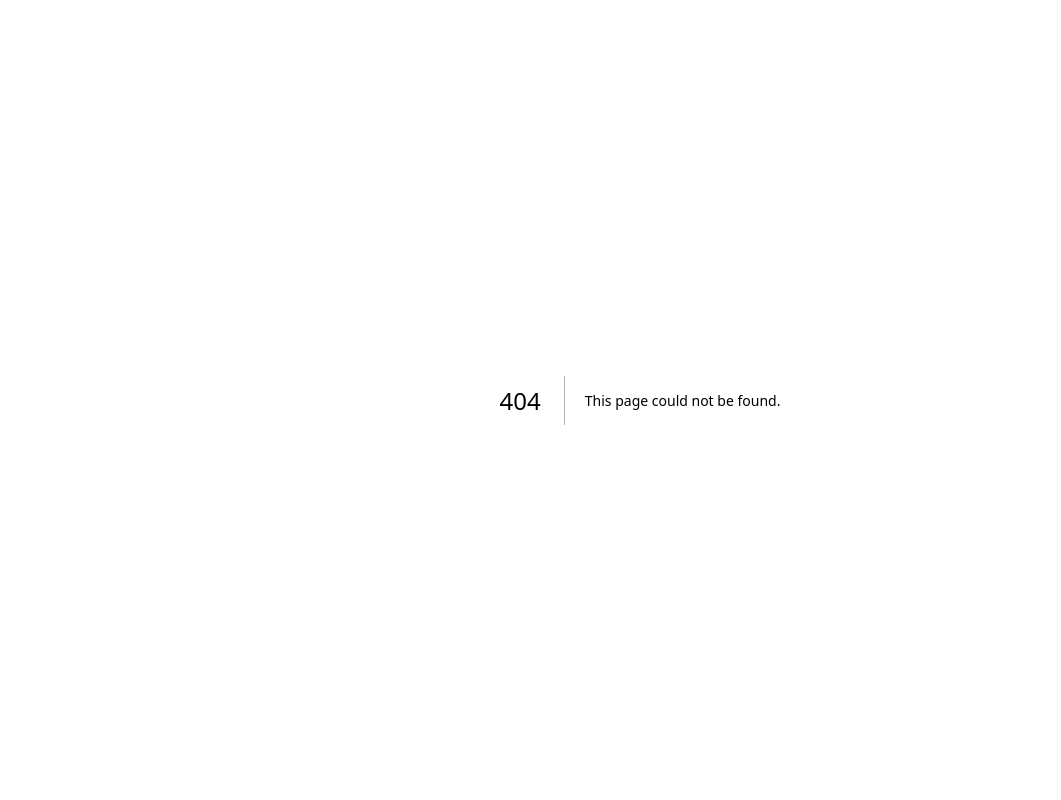
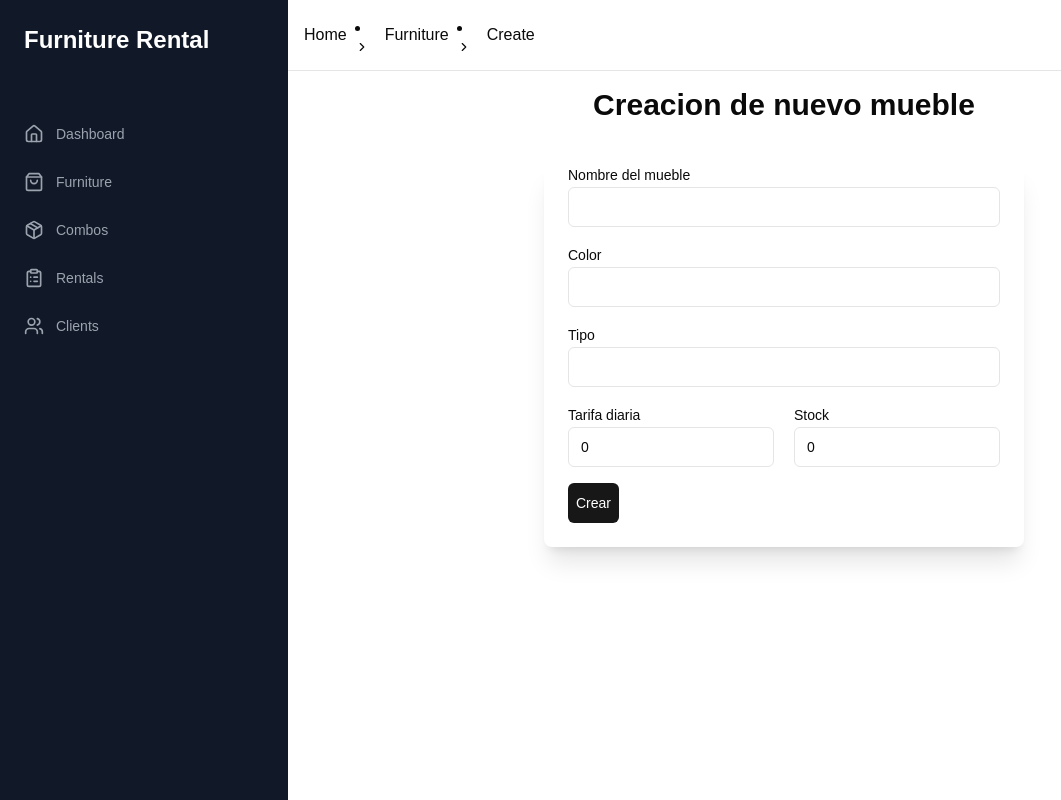
Before and after one commit to Samuel581/furniture-rental-client, a Next.js app: page /furniture/create in a window 1280 px wide. Before the commit this address had no page. Shown: the whole page, without its empty margins (0-1061 px from the left). Built offline with nearby package versions, Linux system fonts and the light colour scheme.

Commit message:
:sparkles: feat(furniture) include forms and components for details and creation

```diff
--- /dev/null
+++ b/src/app/(dashboard)/furniture/[id]/edit/page.tsx
@@ -0,0 +1,14 @@
+'use client'
+import React from 'react'
+import { useParams } from 'next/navigation'
+
+function Page() {
+    const { id } = useParams()
+  return (
+    <div>
+      This is the edit page for the furniture with id: {id}
+    </div>
+  )
+}
+
+export default Page
--- /dev/null
+++ b/src/app/(dashboard)/furniture/[id]/page.tsx
@@ -0,0 +1,17 @@
+"use client";
+import React from "react";
+import { useParams } from "next/navigation";
+import FurnitureCard from "@/components/features/furniture/FurnitureCard";
+
+function Page() {
+  const { id } = useParams();
+  const furnitureId = Array.isArray(id) ? id[0] : id || "";
+  return (
+    <div className="gap-10 m-10">
+      <h1 className="font-bold text-5xl text-center">Detalles de mueble</h1>
+      <FurnitureCard id={furnitureId} />
+    </div>
+  );
+}
+
+export default Page;
--- /dev/null
+++ b/src/app/(dashboard)/furniture/create/page.tsx
@@ -0,0 +1,11 @@
+import FurnitureForm from '@/components/features/furniture/FurnitureForm'
+import React from 'react'
+
+export default function Page() {
+  return (
+    <div className='gap-10'>
+      <h1 className='text-3xl font-bold text-center'> Creacion de nuevo mueble </h1>
+      <FurnitureForm/>
+    </div>
+  )
+}
--- /dev/null
+++ b/src/components/core/data-display/DisplayRow.tsx
@@ -0,0 +1,11 @@
+import React from 'react'
+
+function DisplayRow({ children }: { children: React.ReactNode }) {
+  return (
+    <div className="flex items-center gap-2 text-gray-600">
+        {children}
+    </div>
+  )
+}
+
+export default DisplayRow
--- /dev/null
+++ b/src/components/features/furniture/FurnitureCard.tsx
@@ -0,0 +1,77 @@
+import DisplayRow from "@/components/core/data-display/DisplayRow";
+import { furnitureService } from "@/services/furniture.service";
+import { useQuery } from "@tanstack/react-query";
+import React from "react";
+import { PaintBucket, Search, DollarSign, Box } from "lucide-react";
+import { Skeleton } from "@/components/ui/skeleton";
+
+interface FurnitureCardProps {
+  id: string;
+}
+
+function FurnitureCard({ id }: FurnitureCardProps) {
+  const {
+    data: furniture,
+    isLoading,
+    error,
+  } = useQuery({
+    queryKey: ["furniture", id],
+    queryFn: () => furnitureService.getById(id),
+  });
+
+  if (error) {
+    return <div>
+      <p>Error: {error.message}</p>
+      <p>Failed to fetch furniture with id: {id}, if this behavior persists please contact support</p>
+    </div>;
+  }
+
+  if (isLoading) {
+    return (
+      <div className="flex flex-col gap-3 mt-2">
+        <Skeleton className="h-10 w-5/12" />
+        <div className="flex flex-col  gap-5">
+          <DisplayRow>
+            <Skeleton className="h-7 w-2/12" />
+          </DisplayRow>
+          <DisplayRow>
+            <Skeleton className="h-7 w-2/12" />
+          </DisplayRow>
+          <DisplayRow>
+            <Skeleton className="h-7 w-2/12" />
+          </DisplayRow>
+          <DisplayRow>
+            <Skeleton className="h-7 w-2/12" />
+          </DisplayRow>
+        </div>
+      </div>
+    );
+  }
+  return (
+    <div className="flex flex-col gap-3 mt-2">
+      <h3 className="text-3xl font-semibold text-gray-900">
+        {furniture?.name}
+      </h3>
+      <div className="flex flex-col  gap-5">
+        <DisplayRow>
+          <PaintBucket size={24} />
+          <p>{furniture?.color}</p>
+        </DisplayRow>
+        <DisplayRow>
+          <Search size={24} />
+          <p>{furniture?.type}</p>
+        </DisplayRow>
+        <DisplayRow>
+          <DollarSign size={24} />
+          <p>{furniture?.dailyRate}</p>
+        </DisplayRow>
+        <DisplayRow>
+          <Box size={24} />
+          <p>{furniture?.stock}</p>
+        </DisplayRow>
+      </div>
+    </div>
+  );
+}
+
+export default FurnitureCard;
--- /dev/null
+++ b/src/components/features/furniture/FurnitureForm.tsx
@@ -0,0 +1,79 @@
+"use client";
+import React from "react";
+import z from "zod";
+import { furnitureSchema } from "@/types/furniture.schema";
+import { useRouter } from "next/navigation";
+import { SubmitHandler, useForm } from "react-hook-form";
+import { zodResolver } from "@hookform/resolvers/zod";
+import { Card, CardContent } from "@/components/ui/card";
+import { Label } from "@/components/ui/label";
+import { Input } from "@/components/ui/input";
+import { Button } from "@/components/ui/button";
+type FurnitureFormData = z.infer<typeof furnitureSchema>;
+
+function FurnitureForm() {
+  const router = useRouter();
+
+  const {
+    register,
+    handleSubmit,
+    formState: { errors, isSubmitting, isSubmitted },
+  } = useForm<FurnitureFormData>({
+    resolver: zodResolver(furnitureSchema),
+    defaultValues: {
+      name: "",
+      color: "",
+      type: "",
+      dailyRate: 0,
+      stock: 0,
+    },
+  });
+
+  const onSubmit: SubmitHandler<FurnitureFormData> = (data) =>
+    console.log(data);
+
+  return (
+    <Card className="w-2/4 mx-auto mt-10 shadow-xl border-none">
+      <form onSubmit={handleSubmit(onSubmit)}>
+        <CardContent className="space-y-4">
+          <div>
+            <Label htmlFor="name">Nombre del mueble</Label>
+            <Input {...register("name")} type="text" />
+            {errors.name && <p className="text-red-500">{errors.name.message}</p>}
+          </div>
+          <div>
+            <Label htmlFor="color">Color</Label>
+            <Input {...register("color")} type="text" />
+            {errors.color && <p className="text-red-500">{errors.color.message}</p>}
+          </div>
+          <div>
+            <Label htmlFor="type">Tipo</Label>
+            <Input {...register("type")} type="text" />
+            {errors.type && <p className="text-red-500">{errors.type.message}</p>}
+          </div>
+          <div className="flex flex-row gap-5 ">
+            <div className="w-full">
+              <Label htmlFor="dailyRate">Tarifa diaria</Label>
+              <Input {...register("dailyRate")} type="number" />
+              {errors.dailyRate && <p className="text-red-500">{errors.dailyRate.message}</p>}
+            </div>
+            <div className="w-full">
+              <Label htmlFor="stock">Stock</Label>
+              <Input {...register("stock")} type="number" />
+              {errors.stock && <p className="text-red-500">{errors.stock.message}</p>}
+            </div>
+          </div>
+          <Button variant="default"
+            type="submit"
+            disabled={isSubmitting}
+            className="text-white p-2 rounded-md"
+          >
+            {isSubmitting ? "Creando..." : "Crear"}
+          </Button>
+        </CardContent>
+      </form>
+    </Card>
+  );
+}
+
+export default FurnitureForm;
```
